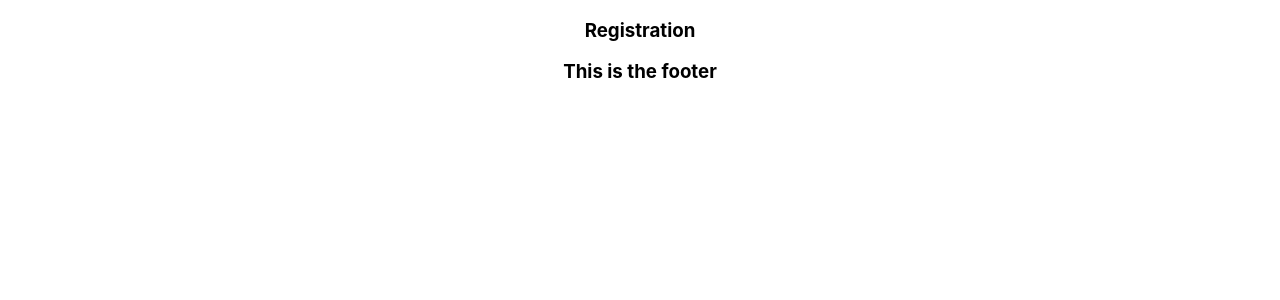
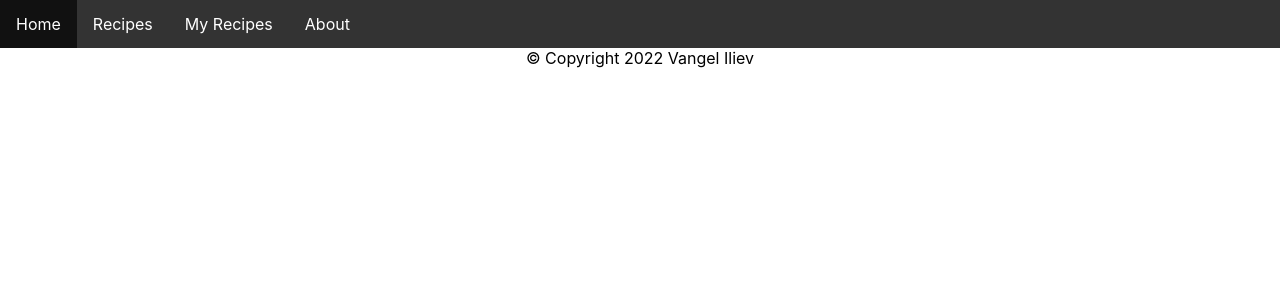
Before and after one commit to VangelIliev/SoftuniReactProject, a React (Create React App) app in the folder softuni-react/: page / in a window 1280 px wide. Shown: the top 300 px of the page. Built offline with nearby package versions, Linux system fonts and the light colour scheme.

Commit message:
Adding header navigation functionality

```diff
--- a/softuni-react/src/components/footer/footer.js
+++ b/softuni-react/src/components/footer/footer.js
@@ -1,8 +1,6 @@
 function Footer(){
     return(
-        <div className="row col-12 d-flex justify-content-center text-white">
-        <h3>This is the footer</h3>
-    </div>
+        <footer>&copy; Copyright 2022 Vangel Iliev</footer>
     )
 }
 export default Footer;
--- /dev/null
+++ b/softuni-react/src/components/header/Header.module.css
@@ -0,0 +1,21 @@
+ul {
+    list-style-type: none;
+    margin: 0;
+    padding: 0;
+    overflow: hidden;
+    background-color: #333;
+}
+  li {
+    float: left;
+  }
+  li a {
+    display: block;
+    color: white;
+    text-align: center;
+    padding: 14px 16px;
+    text-decoration: none;
+  }
+
+  li a:hover {
+    background-color: #111;
+  }
--- a/softuni-react/src/components/header/header.js
+++ b/softuni-react/src/components/header/header.js
@@ -1,8 +1,14 @@
+import styles from './Header.module.css'
 function Header() {
     return (
         <nav class="bg-dark navbar-dark navbar">
             <div className="row col-12 d-flex justify-content-center text-white">
-                <h3>Registration</h3>
+                <ul className="navigation-top">
+                    <li><a class="active" href="#home">Home</a></li>
+                    <li><a href="#news">Recipes</a></li>
+                    <li><a href="#contact">My Recipes</a></li>
+                    <li><a href="#about">About</a></li>
+                </ul>
             </div>
         </nav>
     )
```
